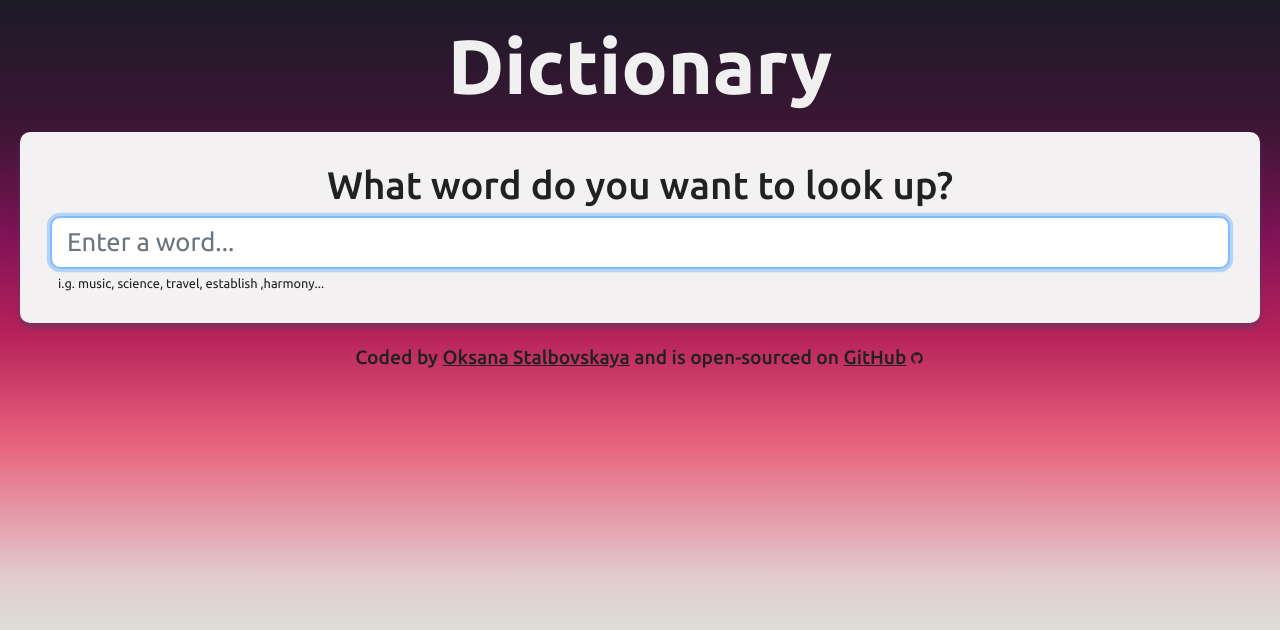
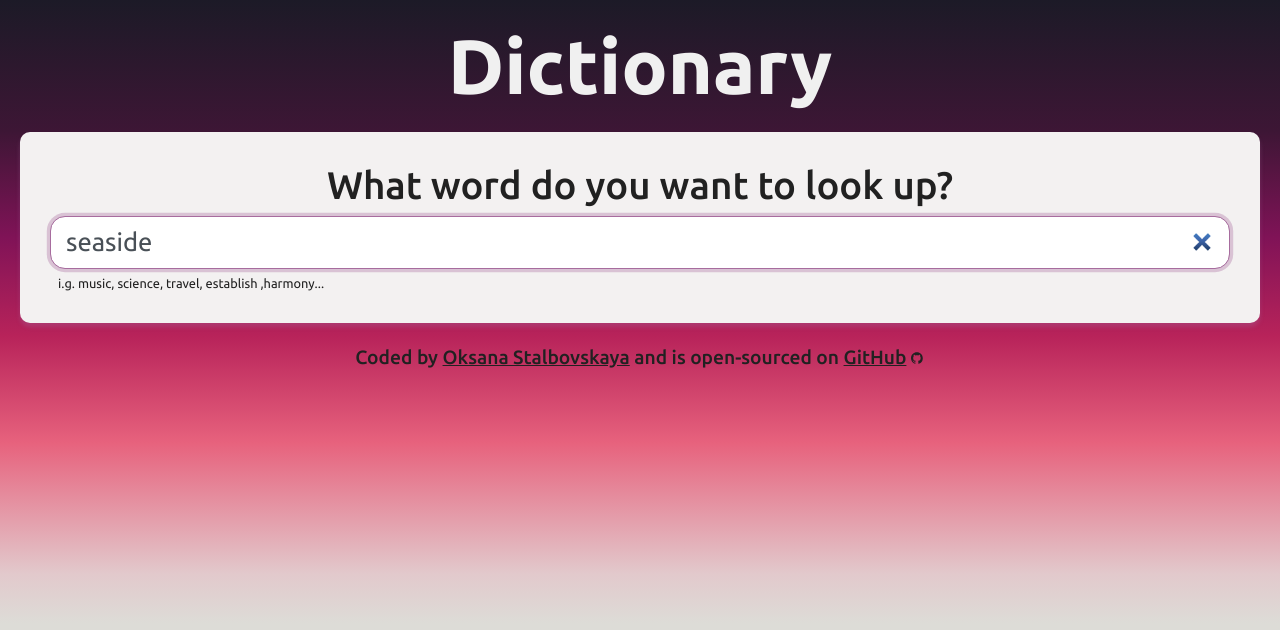
Before and after one commit to magic-ksenia/Project-4-SheCodes-Dictionary-react, a React (Create React App) app: page / in a window 1280 px wide. Shown: the top 630 px of the page. Built offline with nearby package versions, Linux system fonts and the light colour scheme; no server answers.

Commit message:
[ADD] defaultValue for input, [EDIT] styling

```diff
--- a/src/App.css
+++ b/src/App.css
@@ -1,22 +1,3 @@
-@import url("https://fonts.googleapis.com/css2?family=Ubuntu:ital,wght@0,300;0,400;0,500;0,700;1,300;1,400;1,500;1,700&display=swap");
-
-body {
-  font-family: "Ubuntu", sans-serif;
-  color: #212121;
-  background-image: linear-gradient(
-    to top,
-    #dbdcd7 0%,
-    #dddcd7 24%,
-    #e2c9cc 30%,
-    #e7627d 46%,
-    #b8235a 59%,
-    #801357 71%,
-    #3d1635 84%,
-    #1c1a27 100%
-  );
-  min-height: 100vh;
-}
-
 .App {
   margin: 20px;
   color: #212121;
--- a/src/Dictionary.css
+++ b/src/Dictionary.css
@@ -3,11 +3,11 @@
   padding: 30px;
   margin: 20px 0;
   border-radius: 10px;
-  box-shadow: 0 5px 5px 0 rgba(84, 61, 99, 0.555);
+  box-shadow: 0 4px 4px 0 rgba(167, 108, 158, 0.3);
 }
 
 h2.Word {
-  font-size: 3.5vw;
+  font-size: 4vw;
   margin-bottom: 5px;
 }
 
@@ -26,27 +26,37 @@ h2.Meaning {
   width: 100%;
   color: #3d1635;
   font-size: 2vw;
-  border-radius: 10px;
-  padding: 10px 15px;
-  border: 2px solid #a7548760;
+  border-radius: 15px;
+  padding: 15px 15px;
+  border: 1px solid #aa6f9393;
+}
+
+.Dictionary input.form-control:active,
+.Dictionary input.form-control:focus {
+  border-color: rgb(167, 108, 158);
+  box-shadow: 0 0 0 0.2rem rgba(167, 108, 158, 0.35);
 }
 
 span.Transcription {
   font-size: 3vw;
+  color: #834777;
   margin: 0;
   padding: 0;
 }
 
 audio {
   width: 220px;
-  height: 40px;
+  height: 37px;
   vertical-align: middle;
   margin-left: 10px;
+  border: 1px solid #a7548760;
+  border-radius: 20px;
 }
 
 strong {
+  color: #834777;
   margin: 10px 0;
-  font-size: 3vw;
+  font-size: 2.8vw;
 }
 
 .Dictionary .Hint {
@@ -63,17 +73,17 @@ strong {
 .Dictionary .Examples {
   font-size: 2.3vw;
   color: #6d6b6b;
-  margin: 2px 0 5px 22px;
+  margin: 2px 0 5px 8px;
 }
 
 .Synonyms {
   font-size: 2vw;
-  margin: 5px 0 5px 25px;
+  margin: 5px 0 5px 17px;
 }
 .synonym {
   font-size: 11px;
   padding: 1px 11px 2px;
-  margin: 1px 1px 3px 6px;
+  margin: 0px 5px 3px 0px;
   overflow-wrap: break-word;
   border: 0.5px solid #f5c4cedc;
   background-color: #f7d6dde5;
--- a/src/Dictionary.js
+++ b/src/Dictionary.js
@@ -49,6 +49,7 @@ export default function Dictionary(props) {
               autoComplete="off"
               autoFocus="on"
               onChange={handleKeywordChange}
+              defaultValue={props.defaultKeyword}
             />
           </form>
           <div className="Hint">
--- a/src/index.css
+++ b/src/index.css
@@ -0,0 +1,18 @@
+@import url("https://fonts.googleapis.com/css2?family=Ubuntu:ital,wght@0,300;0,400;0,500;0,700;1,300;1,400;1,500;1,700&display=swap");
+
+body {
+  font-family: "Ubuntu", sans-serif;
+  color: #212121;
+  background-image: linear-gradient(
+    to top,
+    #dbdcd7 0%,
+    #dddcd7 24%,
+    #e2c9cc 30%,
+    #e7627d 46%,
+    #b8235a 59%,
+    #801357 71%,
+    #3d1635 84%,
+    #1c1a27 100%
+  );
+  min-height: 100vh;
+}
```
